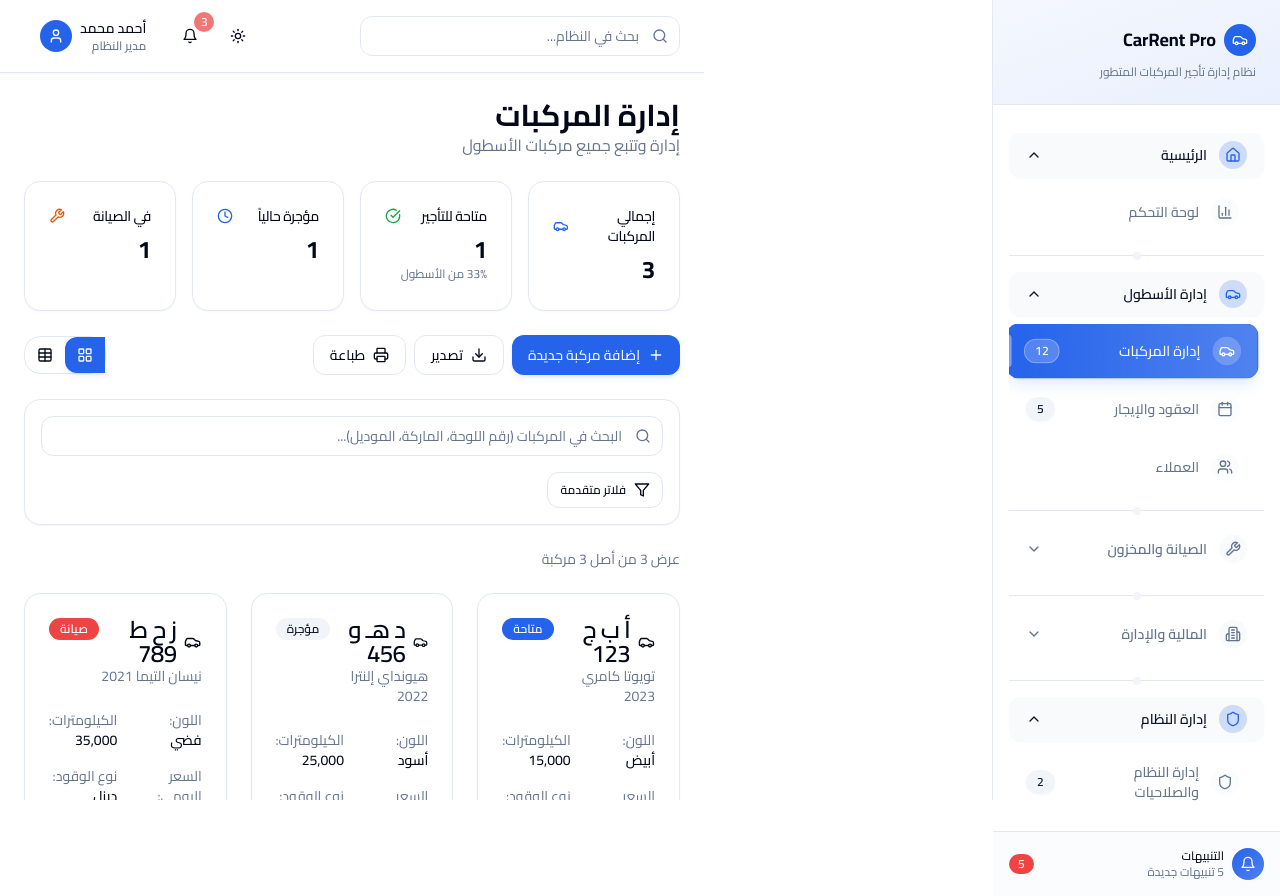
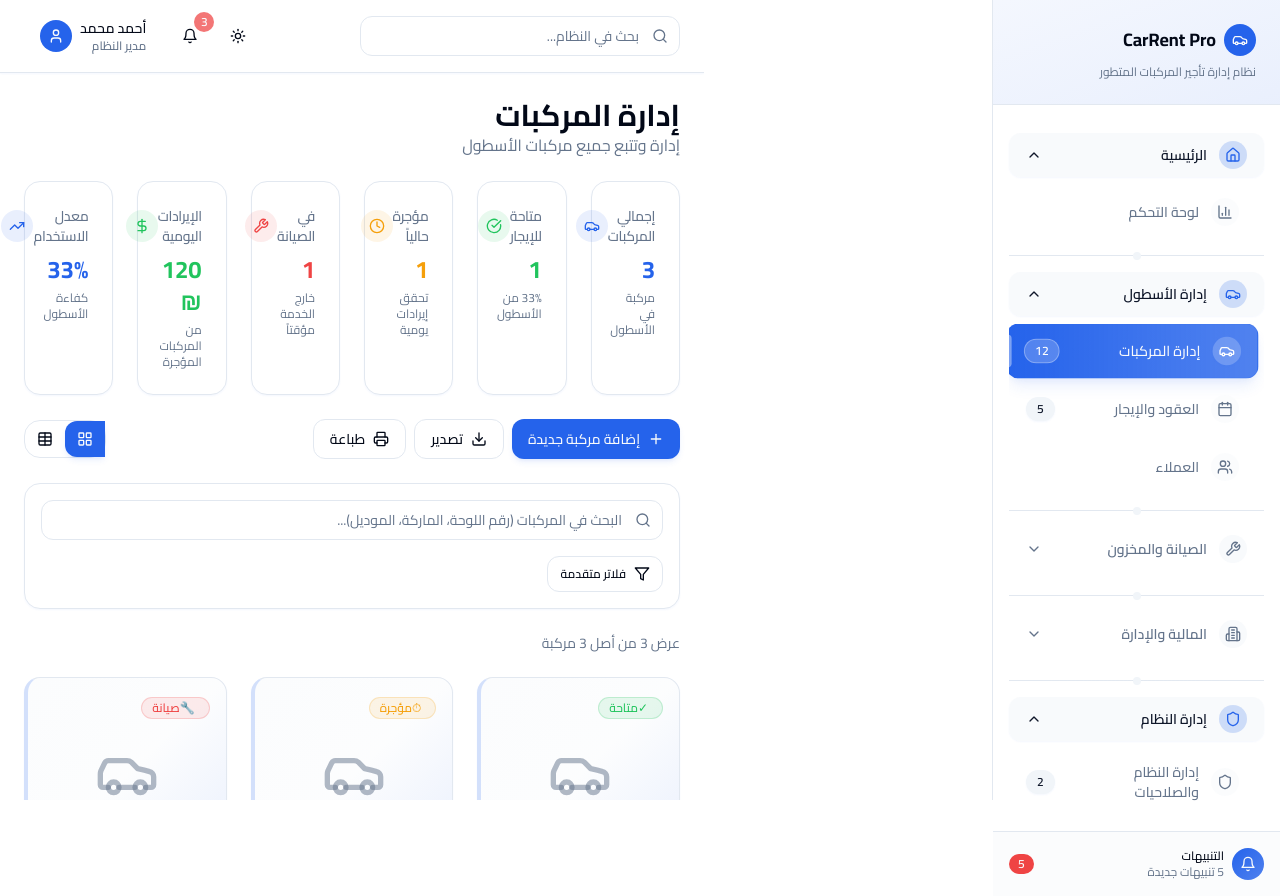
Before and after one commit to alduraibi1/smart-fleet-oasis, a React (Vite) app: page /vehicles in a window 1280 px wide. Built offline with nearby package versions, Linux system fonts and the light colour scheme.

Commit message:
Refactor customer page
Improve the customer page's display compared to other pages.

```diff
--- a/src/components/Vehicles/VehicleGrid.tsx
+++ b/src/components/Vehicles/VehicleGrid.tsx
@@ -1,8 +1,9 @@
 import { Vehicle } from '@/types/vehicle';
-import { Car, Edit, Eye, User, FileText, AlertCircle } from 'lucide-react';
+import { Car, Edit, Eye, User, FileText, AlertCircle, Calendar, MapPin } from 'lucide-react';
 import { Button } from '@/components/ui/button';
 import { Card, CardContent, CardHeader, CardTitle } from '@/components/ui/card';
 import { Badge } from '@/components/ui/badge';
+import { Avatar, AvatarFallback, AvatarImage } from '@/components/ui/avatar';
 import EnhancedVehicleDetailsDialog from './EnhancedVehicleDetailsDialog';
 
 interface VehicleGridProps {
@@ -12,127 +13,191 @@ interface VehicleGridProps {
 export default function VehicleGrid({ vehicles }: VehicleGridProps) {
   const getStatusBadge = (status: string) => {
     const statusMap = {
-      available: { label: 'متاحة', variant: 'default' as const },
-      rented: { label: 'مؤجرة', variant: 'secondary' as const },
-      maintenance: { label: 'صيانة', variant: 'destructive' as const },
-      out_of_service: { label: 'خارج الخدمة', variant: 'outline' as const }
+      available: {
+        label: 'متاحة',
+        variant: 'default' as const,
+        color: 'bg-success/10 text-success border-success/20',
+        icon: '✓'
+      },
+      rented: {
+        label: 'مؤجرة',
+        variant: 'secondary' as const,
+        color: 'bg-warning/10 text-warning border-warning/20',
+        icon: '⏱'
+      },
+      maintenance: {
+        label: 'صيانة',
+        variant: 'destructive' as const,
+        color: 'bg-destructive/10 text-destructive border-destructive/20',
+        icon: '🔧'
+      },
+      out_of_service: {
+        label: 'خارج الخدمة',
+        variant: 'outline' as const,
+        color: 'bg-muted/10 text-muted-foreground border-muted/20',
+        icon: '⏹'
+      }
     };
-
     return statusMap[status as keyof typeof statusMap] || statusMap.available;
   };
 
-  const getDocumentStatus = (vehicle: Vehicle) => {
-    // Check if any documents are expired or near expiry
-    const hasExpiredDocs = vehicle.documents.some(doc => doc.status === 'expired');
-    const hasNearExpiryDocs = vehicle.documents.some(doc => doc.status === 'near_expiry');
+  const getConditionColor = (mileage: number) => {
+    if (mileage < 50000) return 'text-success';
+    if (mileage < 100000) return 'text-warning';
+    return 'text-destructive';
+  };
 
-    if (hasExpiredDocs) return { label: 'منتهية الصلاحية', color: 'text-red-600' };
-    if (hasNearExpiryDocs) return { label: 'تنتهي قريباً', color: 'text-orange-600' };
-    return { label: 'سارية', color: 'text-green-600' };
+  const getColorIndicator = (color: string) => {
+    const colorMap: Record<string, string> = {
+      'أبيض': '#f8fafc',
+      'أسود': '#1e293b',
+      'فضي': '#64748b',
+      'أحمر': '#dc2626',
+      'أزرق': '#2563eb',
+      'أخضر': '#16a34a'
+    };
+    return colorMap[color] || '#6b7280';
   };
+
+  if (vehicles.length === 0) {
+    return (
+      <div className="text-center py-12">
+        <div className="mx-auto w-24 h-24 bg-muted/30 rounded-full flex items-center justify-center mb-4">
+          <Car className="h-12 w-12 text-muted-foreground" />
+        </div>
+        <h3 className="text-lg font-semibold text-muted-foreground mb-2">لا توجد مركبات</h3>
+        <p className="text-muted-foreground">ابدأ بإضافة مركبة جديدة لأسطولك</p>
+      </div>
+    );
+  }
 
   return (
     <div className="grid grid-cols-1 md:grid-cols-2 lg:grid-cols-3 gap-6">
       {vehicles.map((vehicle) => {
-        const statusBadge = getStatusBadge(vehicle.status);
-        const docStatus = getDocumentStatus(vehicle);
+        const statusInfo = getStatusBadge(vehicle.status);
 
         return (
-          <Card key={vehicle.id} className="hover:shadow-lg transition-shadow">
-            <CardHeader>
-              <div className="flex justify-between items-start">
-                <div>
-                  <CardTitle className="flex items-center gap-2">
-                    <Car className="h-5 w-5" />
-                    {vehicle.plateNumber}
-                  </CardTitle>
-                  <p className="text-sm text-muted-foreground">
-                    {vehicle.brand} {vehicle.model} {vehicle.year}
-                  </p>
-                </div>
-                <Badge variant={statusBadge.variant}>
-                  {statusBadge.label}
+          <Card
+            key={vehicle.id}
+            className="group hover:shadow-xl transition-all duration-300 hover:scale-[1.02] cursor-pointer border-l-4 border-l-primary/20 hover:border-l-primary overflow-hidden"
+          >
+            {/* Vehicle Image Placeholder */}
+            <div className="h-48 bg-gradient-to-br from-muted/30 via-muted/20 to-primary/10 relative overflow-hidden">
+              <div className="absolute inset-0 flex items-center justify-center">
+                <Car className="h-16 w-16 text-muted-foreground/50 group-hover:text-primary/50 transition-colors" />
+              </div>
+              <div className="absolute top-4 right-4">
+                <Badge className={`${statusInfo.color} font-medium`}>
+                  <span className="mr-1">{statusInfo.icon}</span>
+                  {statusInfo.label}
                 </Badge>
               </div>
-            </CardHeader>
-            <CardContent className="space-y-4">
-              {/* Vehicle Details */}
-              <div className="grid grid-cols-2 gap-4 text-sm">
-                <div>
-                  <span className="text-muted-foreground">اللون:</span>
-                  <p className="font-medium">{vehicle.color}</p>
-                </div>
-                <div>
-                  <span className="text-muted-foreground">الكيلومترات:</span>
-                  <p className="font-medium">{vehicle.mileage.toLocaleString()}</p>
-                </div>
-                <div>
-                  <span className="text-muted-foreground">السعر اليومي:</span>
-                  <p className="font-medium">₪{vehicle.dailyRate}</p>
-                </div>
-                <div>
-                  <span className="text-muted-foreground">نوع الوقود:</span>
-                  <p className="font-medium">{vehicle.fuelType === 'gasoline' ? 'بنزين' : 'ديزل'}</p>
+              <div className="absolute bottom-4 left-4">
+                <Badge variant="secondary" className="bg-white/90 text-primary">
+                  {vehicle.dailyRate} ₪/يوم
+                </Badge>
+              </div>
+            </div>
+
+            <CardHeader className="pb-3">
+              <div className="flex items-start justify-between">
+                <div className="flex items-center gap-3">
+                  <Avatar className="h-10 w-10">
+                    <AvatarImage src={`https://api.dicebear.com/7.x/initials/svg?seed=${vehicle.brand}&backgroundColor=6366f1`} />
+                    <AvatarFallback className="bg-primary/10 text-primary">
+                      {vehicle.brand.charAt(0)}
+                    </AvatarFallback>
+                  </Avatar>
+                  <div>
+                    <CardTitle className="text-lg font-bold group-hover:text-primary transition-colors">
+                      {vehicle.brand} {vehicle.model}
+                    </CardTitle>
+                    <p className="text-sm text-muted-foreground flex items-center gap-2">
+                      <span className="font-mono bg-muted/50 px-2 py-0.5 rounded text-xs">
+                        {vehicle.plateNumber}
+                      </span>
+                      <span>•</span>
+                      <span>{vehicle.year}</span>
+                    </p>
+                  </div>
                 </div>
               </div>
+            </CardHeader>
 
-              {/* Owner Information */}
-              <div className="border-t pt-3">
-                <div className="flex items-center gap-2 mb-2">
-                  <User className="h-4 w-4 text-muted-foreground" />
-                  <span className="text-sm font-medium">معلومات المالك</span>
+            <CardContent className="space-y-4">
+              {/* Vehicle Details Grid */}
+              <div className="grid grid-cols-2 gap-4 text-sm">
+                <div className="space-y-3">
+                  <div className="flex items-center gap-2">
+                    <div
+                      className="w-4 h-4 rounded-full border-2 border-muted"
+                      style={{ backgroundColor: getColorIndicator(vehicle.color) }}
+                    ></div>
+                    <span className="text-muted-foreground">{vehicle.color}</span>
+                  </div>
+
+                  <div className="flex items-center gap-2">
+                    <AlertCircle className={`w-4 h-4 ${getConditionColor(vehicle.mileage)}`} />
+                    <span className="text-muted-foreground">
+                      {vehicle.mileage.toLocaleString()} كم
+                    </span>
+                  </div>
                 </div>
-                <div className="text-sm">
-                  <p className="font-medium">{vehicle.owner.name}</p>
-                  <p className="text-muted-foreground">{vehicle.owner.phone}</p>
+
+                <div className="space-y-3">
+                  {vehicle.owner && (
+                    <div className="flex items-center gap-2">
+                      <User className="w-4 h-4 text-muted-foreground" />
+                      <span className="text-muted-foreground truncate text-xs">
+                        {vehicle.owner.name}
+                      </span>
+                    </div>
+                  )}
+
+                  {vehicle.location && (
+                    <div className="flex items-center gap-2">
+                      <MapPin className="w-4 h-4 text-muted-foreground" />
+                      <span className="text-muted-foreground truncate text-xs">
+                        {vehicle.location.address}
+                      </span>
+                    </div>
+                  )}
                 </div>
               </div>
 
               {/* Current Rental Info */}
               {vehicle.currentRental && (
-                <div className="border-t pt-3">
-                  <div className="text-sm">
-                    <p className="font-medium text-blue-600">مؤجرة حالياً لـ:</p>
-                    <p>{vehicle.currentRental.customerName}</p>
-                    <p className="text-muted-foreground">
-                      حتى: {new Date(vehicle.currentRental.endDate).toLocaleDateString('ar-EG')}
-                    </p>
+                <div className="bg-warning/10 p-3 rounded-lg border border-warning/20">
+                  <div className="flex items-center gap-2 mb-1">
+                    <Calendar className="w-4 h-4 text-warning" />
+                    <span className="text-sm font-medium text-warning">مؤجرة حالياً</span>
                   </div>
+                  <p className="text-xs text-muted-foreground">
+                    العميل: {vehicle.currentRental.customerName}
+                  </p>
+                  <p className="text-xs text-muted-foreground">
+                    حتى: {new Date(vehicle.currentRental.endDate).toLocaleDateString('ar')}
+                  </p>
                 </div>
               )}
 
-              {/* Document Status */}
-              <div className="border-t pt-3">
-                <div className="flex items-center gap-2 mb-2">
-                  <FileText className="h-4 w-4 text-muted-foreground" />
-                  <span className="text-sm font-medium">حالة المستندات</span>
-                </div>
-                <div className="flex items-center gap-2">
-                  <div className={`h-2 w-2 rounded-full ${
-                    docStatus.color === 'text-green-600' ? 'bg-green-600' :
-                    docStatus.color === 'text-orange-600' ? 'bg-orange-600' : 'bg-red-600'
-                  }`} />
-                  <span className={`text-sm ${docStatus.color}`}>{docStatus.label}</span>
-                  {docStatus.color !== 'text-green-600' && (
-                    <AlertCircle className="h-4 w-4 text-orange-600" />
-                  )}
-                </div>
-              </div>
-
-              {/* Actions */}
-              <div className="flex gap-2 pt-4">
+              {/* Action Buttons */}
+              <div className="flex gap-2 pt-2">
                 <EnhancedVehicleDetailsDialog
                   vehicle={vehicle}
                   trigger={
-                    <Button size="sm" className="flex-1 gap-1">
-                      <Eye className="h-4 w-4" />
-                      عرض التفاصيل
+                    <Button variant="outline" size="sm" className="flex-1 gap-1">
+                      <Eye className="w-4 h-4" />
+                      <span className="hidden sm:inline">عرض</span>
                     </Button>
                   }
                 />
-                <Button size="sm" variant="outline" className="gap-1">
-                  <Edit className="h-4 w-4" />
-                  تعديل
+                <Button variant="outline" size="sm" className="flex-1 gap-1">
+                  <Edit className="w-4 h-4" />
+                  <span className="hidden sm:inline">تعديل</span>
+                </Button>
+                <Button variant="outline" size="sm" className="gap-1">
+                  <FileText className="w-4 h-4" />
                 </Button>
               </div>
             </CardContent>
--- a/src/components/Vehicles/VehicleStats.tsx
+++ b/src/components/Vehicles/VehicleStats.tsx
@@ -1,5 +1,5 @@
 import { Card, CardContent, CardHeader, CardTitle } from '@/components/ui/card';
-import { Car, CheckCircle, Clock, Wrench } from 'lucide-react';
+import { Car, CheckCircle, Clock, Wrench, DollarSign, TrendingUp, Gauge } from 'lucide-react';
 import { Vehicle } from '@/types/vehicle';
 
 interface VehicleStatsProps {
@@ -14,7 +14,9 @@ export default function VehicleStats({ vehicles }: VehicleStatsProps) {
     maintenance: vehicles.filter(v => v.status === 'maintenance').length,
     totalRevenue: vehicles
       .filter(v => v.status === 'rented')
-      .reduce((sum, v) => sum + v.dailyRate, 0)
+      .reduce((sum, v) => sum + v.dailyRate, 0),
+    averageRate: vehicles.length > 0 ? Math.round(vehicles.reduce((sum, v) => sum + v.dailyRate, 0) / vehicles.length) : 0,
+    utilizationRate: vehicles.length > 0 ? Math.round((vehicles.filter(v => v.status === 'rented').length / vehicles.length) * 100) : 0
   };
 
   const statCards = [
@@ -22,43 +24,72 @@ export default function VehicleStats({ vehicles }: VehicleStatsProps) {
       title: 'إجمالي المركبات',
       value: stats.total,
       icon: Car,
-      color: 'text-primary'
+      color: 'text-primary',
+      bgColor: 'bg-primary/10',
+      description: 'مركبة في الأسطول'
     },
     {
-      title: 'متاحة للتأجير',
+      title: 'متاحة للإيجار',
       value: stats.available,
       icon: CheckCircle,
-      color: 'text-green-600'
+      color: 'text-success',
+      bgColor: 'bg-success/10',
+      description: `${stats.total > 0 ? Math.round((stats.available / stats.total) * 100) : 0}% من الأسطول`
     },
     {
       title: 'مؤجرة حالياً',
       value: stats.rented,
       icon: Clock,
-      color: 'text-blue-600'
+      color: 'text-warning',
+      bgColor: 'bg-warning/10',
+      description: 'تحقق إيرادات يومية'
     },
     {
       title: 'في الصيانة',
       value: stats.maintenance,
       icon: Wrench,
-      color: 'text-orange-600'
+      color: 'text-destructive',
+      bgColor: 'bg-destructive/10',
+      description: 'خارج الخدمة مؤقتاً'
+    },
+    {
+      title: 'الإيرادات اليومية',
+      value: `${stats.totalRevenue.toLocaleString()} ₪`,
+      icon: DollarSign,
+      color: 'text-success',
+      bgColor: 'bg-success/10',
+      description: 'من المركبات المؤجرة'
+    },
+    {
+      title: 'معدل الاستخدام',
+      value: `${stats.utilizationRate}%`,
+      icon: TrendingUp,
+      color: 'text-primary',
+      bgColor: 'bg-primary/10',
+      description: 'كفاءة الأسطول'
     }
   ];
 
   return (
-    <div className="grid grid-cols-1 md:grid-cols-2 lg:grid-cols-4 gap-4 mb-6">
+    <div className="grid grid-cols-1 md:grid-cols-2 lg:grid-cols-3 xl:grid-cols-6 gap-6 mb-6">
       {statCards.map((stat, index) => (
-        <Card key={index}>
+        <Card
+          key={index}
+          className="hover:shadow-lg transition-all duration-300 hover:scale-105 interactive-hover group cursor-pointer"
+        >
           <CardHeader className="flex flex-row items-center justify-between space-y-0 pb-2">
-            <CardTitle className="text-sm font-medium">{stat.title}</CardTitle>
-            <stat.icon className={`h-4 w-4 ${stat.color}`} />
+            <CardTitle className="text-sm font-medium text-muted-foreground">
+              {stat.title}
+            </CardTitle>
+            <div className={`p-2 rounded-lg ${stat.bgColor} group-hover:scale-110 transition-transform duration-300`}>
+              <stat.icon className={`h-4 w-4 ${stat.color}`} />
+            </div>
           </CardHeader>
           <CardContent>
-            <div className="text-2xl font-bold">{stat.value}</div>
-            {index === 1 && stats.total > 0 && (
-              <p className="text-xs text-muted-foreground">
-                {Math.round((stats.available / stats.total) * 100)}% من الأسطول
-              </p>
-            )}
+            <div className={`text-2xl font-bold ${stat.color} mb-1`}>{stat.value}</div>
+            <p className="text-xs text-muted-foreground">
+              {stat.description}
+            </p>
           </CardContent>
         </Card>
       ))}
```
